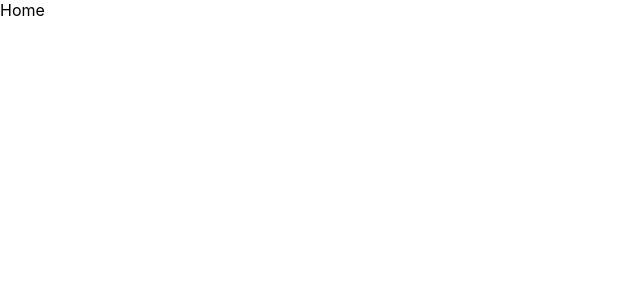
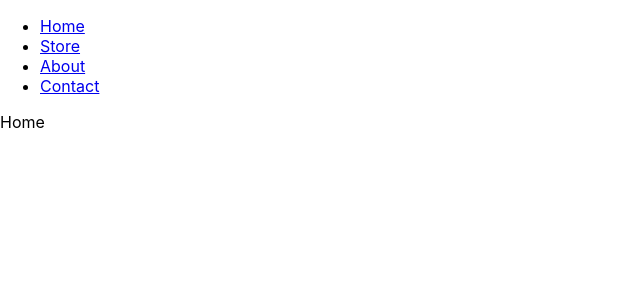
Before and after one commit to AlexRuu/claire-store, a React (Create React App) app in the folder front-end/: page / in a window 1280 px wide. Shown: the top 300 px of the page, without its empty margins (0-640 px from the left). Built offline with nearby package versions, Linux system fonts and the light colour scheme.

Commit message:
Add routes for pages

```diff
--- a/front-end/src/App.js
+++ b/front-end/src/App.js
@@ -1,5 +1,10 @@
 import { BrowserRouter, Routes, Route } from "react-router-dom";
+
+// Pages
 import Home from "./pages/Home";
+import About from "./pages/About";
+import Store from "./pages/Store";
+import Contact from "./pages/Contact";
 import SharedLayout from "./pages/SharedLayout";
 
 function App() {
@@ -8,6 +13,10 @@ function App() {
       <Routes>
         <Route path="/" element={<SharedLayout />}>
           <Route index element={<Home />} />
+          <Route path="/about" element={<About />} />
+          <Route path="/store" element={<Store />} />
+          <Route path="/contact" element={<Contact />} />
+          <Route path="*" />
         </Route>
       </Routes>
     </BrowserRouter>
--- a/front-end/src/components/Navbar.js
+++ b/front-end/src/components/Navbar.js
@@ -1,3 +1,55 @@
-const Navbar = () => {};
+import { useEffect, useState } from "react";
+import { NavLink } from "react-router-dom";
+import { nav } from "../data";
+
+const Navbar = () => {
+  const [scrolled, setScrolled] = useState(false);
+
+  useEffect(() => {
+    const scroll = () => {
+      setScrolled((scrolled) => {
+        if (
+          !scrolled &&
+          (document.body.scrollTop > 80 ||
+            document.documentElement.scrollTop > 80)
+        ) {
+          return true;
+        }
+        if (
+          scrolled &&
+          document.body.scrollTop < 4 &&
+          document.documentElement.scrollTop < 4
+        ) {
+          return false;
+        }
+        return scrolled;
+      });
+    };
+    window.addEventListener("scroll", scroll);
+    return () => window.removeEventListener("scroll", scroll);
+  }, []);
+
+  return (
+    <section className={`nav ${scrolled ? "scrolled" : ""}`}>
+      <nav>
+        <ul>
+          {nav.map((link) => {
+            const { id, name, url } = link;
+            return (
+              <li key={id}>
+                <NavLink
+                  to={url}
+                  className={({ isActive }) => (isActive ? "active" : "")}
+                >
+                  {name}
+                </NavLink>
+              </li>
+            );
+          })}
+        </ul>
+      </nav>
+    </section>
+  );
+};
 
 export default Navbar;
--- /dev/null
+++ b/front-end/src/data.js
@@ -0,0 +1,22 @@
+export const nav = [
+  {
+    id: 1,
+    name: "Home",
+    url: "/",
+  },
+  {
+    id: 2,
+    name: "Store",
+    url: "/store",
+  },
+  {
+    id: 3,
+    name: "About",
+    url: "/about",
+  },
+  {
+    id: 4,
+    name: "Contact",
+    url: "/contact",
+  },
+];
--- a/front-end/src/pages/About.js
+++ b/front-end/src/pages/About.js
@@ -0,0 +1,7 @@
+import React from "react";
+
+const About = () => {
+  return <div>About</div>;
+};
+
+export default About;
--- a/front-end/src/pages/Contact.js
+++ b/front-end/src/pages/Contact.js
@@ -0,0 +1,7 @@
+import React from "react";
+
+const Contact = () => {
+  return <div>Contact</div>;
+};
+
+export default Contact;
--- a/front-end/src/pages/Login.js
+++ b/front-end/src/pages/Login.js
@@ -1,3 +1,7 @@
-const Login = () => {};
+import { useState } from "react";
+
+const Login = () => {
+    const []
+};
 
 export default Login;
--- a/front-end/src/pages/Store.js
+++ b/front-end/src/pages/Store.js
@@ -0,0 +1,7 @@
+import React from "react";
+
+const Store = () => {
+  return <div>Store</div>;
+};
+
+export default Store;
```
